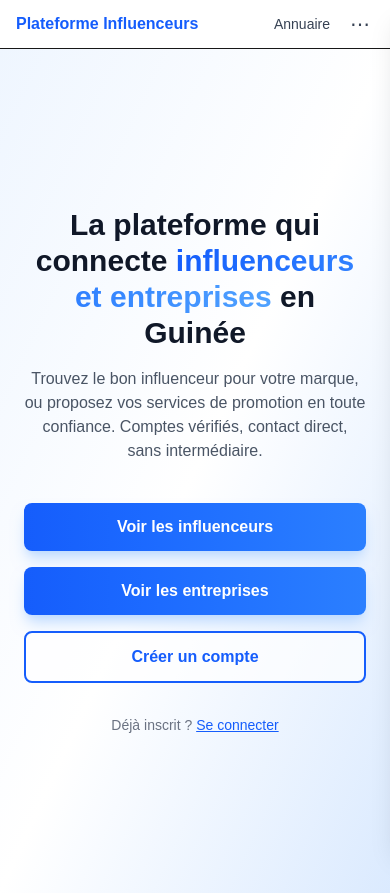
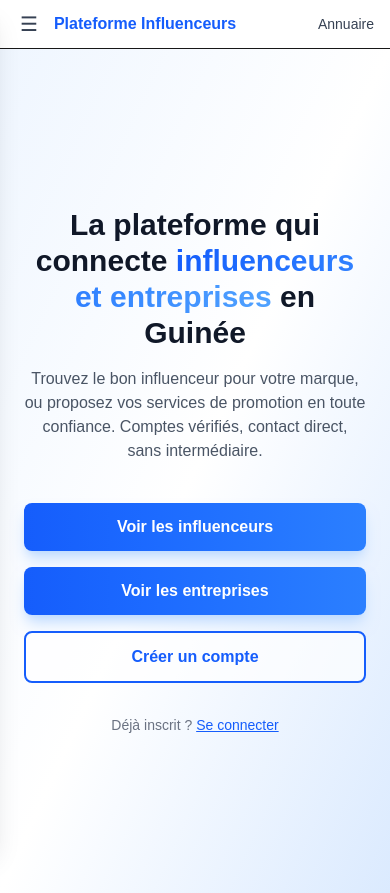
Before and after one commit to DIALLONassirou/Platform_Project_2025-2026, a Next.js app: page / in a window 390 px wide. Built offline with nearby package versions, Linux system fonts and the light colour scheme; no server answers.

Commit message:
Deplace le menu lateral a gauche avec icone hamburger
Co-Authored-By: Claude Sonnet 5 <noreply@anthropic.com>

```diff
--- a/components/Navbar.js
+++ b/components/Navbar.js
@@ -60,23 +60,23 @@ export default function Navbar() {
 
   return (
     <nav className="border-b bg-white sticky top-0 z-10">
-      <div className="max-w-5xl mx-auto px-4 py-3 flex items-center justify-between">
+      <div className="max-w-5xl mx-auto px-4 py-3 flex items-center gap-3">
+        <button
+          onClick={() => setMenuOpen(true)}
+          aria-label="Ouvrir le menu"
+          className="text-gray-700 hover:text-blue-600 text-xl leading-none px-1"
+        >
+          ☰
+        </button>
+
         <Link href="/" className="font-bold text-blue-600">
           Plateforme Influenceurs
         </Link>
 
-        <div className="flex items-center gap-4 text-sm">
+        <div className="flex items-center gap-4 text-sm ml-auto">
           <Link href="/annuaire" className="text-gray-700 hover:text-blue-600">
             Annuaire
           </Link>
-
-          <button
-            onClick={() => setMenuOpen(true)}
-            aria-label="Ouvrir le menu"
-            className="text-gray-700 hover:text-blue-600 text-xl leading-none px-1"
-          >
-            ⋯
-          </button>
         </div>
       </div>
 
@@ -88,8 +88,8 @@ export default function Navbar() {
           onClick={() => setMenuOpen(false)}
         />
         <div
-          className={`absolute right-0 top-0 h-full w-64 bg-white shadow-xl p-6 flex flex-col gap-4 text-sm transition-transform duration-200 ${
-            menuOpen ? 'translate-x-0' : 'translate-x-full'
+          className={`absolute left-0 top-0 h-full w-64 bg-white shadow-xl p-6 flex flex-col gap-4 text-sm transition-transform duration-200 ${
+            menuOpen ? 'translate-x-0' : '-translate-x-full'
           }`}
         >
           <div className="flex justify-between items-center mb-2">
```
